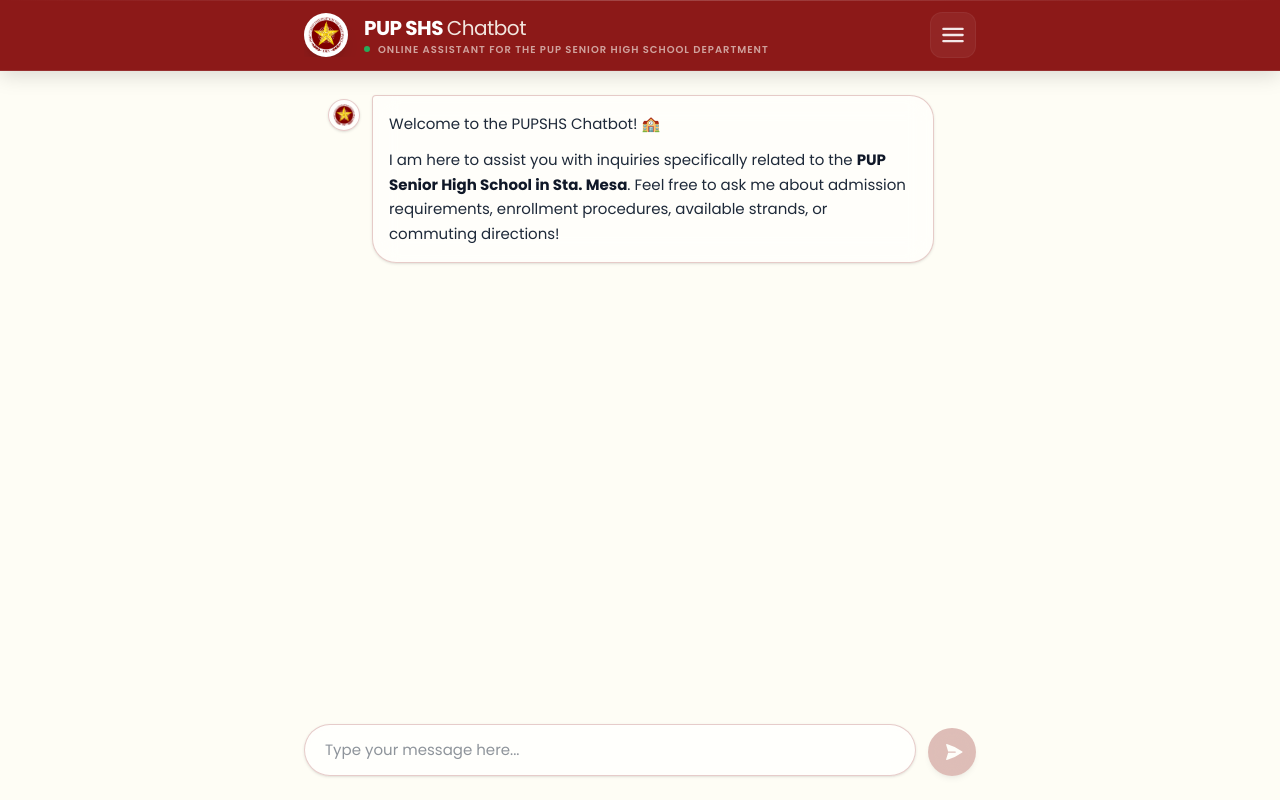
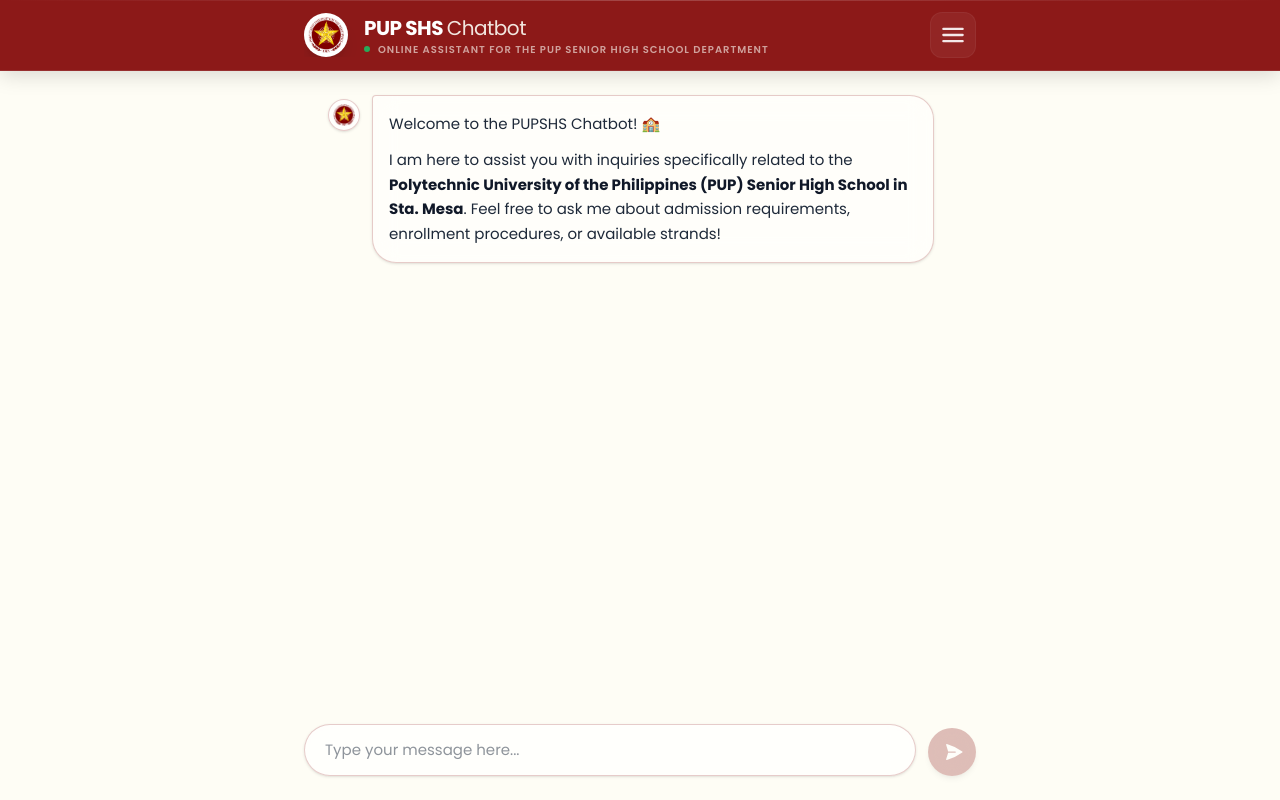
Before and after one commit to lorrsgb/pup-shs-chatbot, a Next.js app: page / in a window 1280 px wide. Built offline with nearby package versions, Linux system fonts and the light colour scheme.

Commit message:
Fixed texts

```diff
--- a/app/page.tsx
+++ b/app/page.tsx
@@ -19,7 +19,7 @@
     {
       id: 'intro',
       role: 'assistant',
-      content: "Welcome to the PUPSHS Chatbot! 🏫\n\nI am here to assist you with inquiries specifically related to the **PUP Senior High School in Sta. Mesa**. Feel free to ask me about admission requirements, enrollment procedures, available strands, or commuting directions!"
+      content: "Welcome to the PUPSHS Chatbot! 🏫\n\nI am here to assist you with inquiries specifically related to the **Polytechnic University of the Philippines (PUP) Senior High School in Sta. Mesa**. Feel free to ask me about admission requirements, enrollment procedures, or available strands!"
     }
   ]);
   const [isLoading, setIsLoading] = useState(false);
@@ -118,8 +118,8 @@
             <p className="px-4 py-2 text-[10px] md:text-xs font-bold text-pup-maroon uppercase tracking-wider">Quick Inquiries</p>
             <div className="flex flex-col">
               {[
+                "How to enroll?",
                 "Strands offered",
-                "How to enroll?",
                 "Admission requirements",
                 "Enrollment eligibility",
                 "Enrollment process"
```
